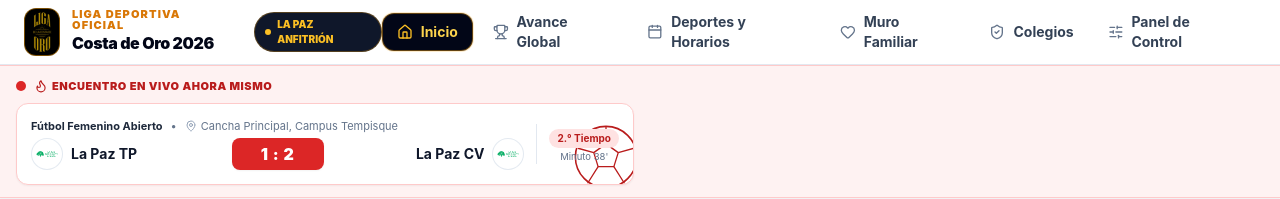
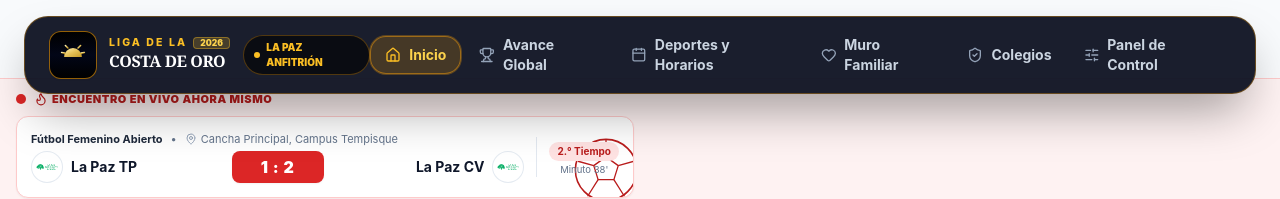
Before and after one commit to albustor/LD_costadeoro, a Next.js app: page / in a window 1280 px wide. Shown: the top 199 px of the page. Built offline with nearby package versions, Linux system fonts and the light colour scheme.

Commit message:
feat: implementar menu flotante en isla con expansion hacia abajo y logotipo vectorial nitido sin escudo

```diff
--- a/src/components/layout/Header.tsx
+++ b/src/components/layout/Header.tsx
@@ -3,6 +3,7 @@
 import React, { useState } from 'react';
 import Link from 'next/link';
 import { usePathname } from 'next/navigation';
+import { LigaCostaDeOroLogo } from '@/components/sports/LigaCostaDeOroLogo';
 import {
   Home,
   Trophy,
@@ -28,38 +29,24 @@ export function Header() {
   ];
 
   return (
-    <header className="sticky top-0 z-50 bg-white/95 backdrop-blur-md border-b border-slate-200 shadow-2xs">
-      <div className="max-w-7xl mx-auto px-4 sm:px-6">
-        <div className="flex items-center justify-between h-16 sm:h-18 py-2">
-          {/* Logo Oficial de la Liga Deportiva Costa de Oro 2026 */}
+    <header className="sticky top-2 sm:top-4 z-50 px-3 sm:px-6 max-w-7xl mx-auto transition-all duration-300">
+      <div className="bg-slate-950/90 backdrop-blur-xl border border-amber-500/35 shadow-2xl shadow-black/40 rounded-2xl sm:rounded-3xl px-3.5 sm:px-6 py-2 sm:py-2.5 transition-all">
+        <div className="flex items-center justify-between">
+          {/* Logotipo Oficial Nítido Sin Escudo */}
           <div className="flex items-center gap-3">
-            <Link href="/" className="flex items-center gap-3 group">
-              <div className="h-11 sm:h-12 w-8 sm:w-9 rounded-xl overflow-hidden bg-black border border-amber-500/50 shadow-xs shrink-0 flex items-center justify-center p-0.5 transition-transform group-hover:scale-105 group-hover:border-amber-400">
-                <img
-                  src="/logos/liga_costa_de_oro_gold_black.jpg"
-                  alt="Liga de la Costa de Oro"
-                  className="h-full w-full object-contain"
-                />
-              </div>
-              <div className="flex flex-col">
-                <span className="text-[10px] sm:text-[11px] font-black uppercase tracking-widest text-amber-600 leading-none">
-                  Liga Deportiva Oficial
-                </span>
-                <span className="text-sm sm:text-base font-black text-slate-950 tracking-tight leading-tight">
-                  Costa de Oro 2026
-                </span>
-              </div>
+            <Link href="/" className="flex items-center group transition-transform hover:scale-102">
+              <LigaCostaDeOroLogo variant="horizontal" size="md" />
             </Link>
 
             {/* Sede Anfitriona */}
-            <div className="hidden sm:flex items-center gap-1.5 px-2.5 py-1 rounded-full bg-slate-900 border border-amber-500/30 text-[10px] font-black text-amber-400 ml-2 shadow-2xs">
+            <div className="hidden sm:flex items-center gap-1.5 px-2.5 py-1 rounded-full bg-black/60 border border-amber-500/30 text-[10px] font-black text-amber-400 ml-1 shadow-2xs">
               <span className="h-1.5 w-1.5 rounded-full bg-amber-400 animate-pulse"></span>
               <span>LA PAZ ANFITRIÓN</span>
             </div>
           </div>
 
-          {/* Navegación Desktop Limpia con acentos Negro y Dorado */}
-          <nav className="hidden lg:flex items-center gap-1.5">
+          {/* Navegación Desktop Flotante con Negro y Dorado */}
+          <nav className="hidden lg:flex items-center gap-1">
             {navItems.map((item) => {
               const isActive = pathname === item.href;
               const Icon = item.icon;
@@ -68,13 +55,13 @@ export function Header() {
                 <Link
                   key={item.href}
                   href={item.href}
-                  className={`px-3.5 py-2 rounded-xl text-xs sm:text-sm font-bold transition-all flex items-center gap-2 ${
+                  className={`px-3.5 py-2 rounded-2xl text-xs sm:text-sm font-bold transition-all flex items-center gap-2 ${
                     isActive
-                      ? 'bg-slate-950 text-amber-300 border border-amber-500/40 shadow-xs ring-1 ring-amber-500/20'
-                      : 'text-slate-700 hover:text-slate-950 hover:bg-slate-100/90'
+                      ? 'bg-amber-500/20 text-amber-300 border border-amber-500/50 shadow-xs ring-1 ring-amber-500/30'
+                      : 'text-slate-300 hover:text-white hover:bg-white/10'
                   }`}
                 >
-                  <Icon className={`w-4 h-4 ${isActive ? 'text-amber-400' : 'text-slate-500'}`} />
+                  <Icon className={`w-4 h-4 ${isActive ? 'text-amber-400' : 'text-slate-400'}`} />
                   <span>{item.label}</span>
                 </Link>
               );
@@ -82,21 +69,20 @@ export function Header() {
           </nav>
 
           {/* Botón Menú Móvil */}
-          <div className="flex items-center lg:hidden gap-2">
+          <div className="flex items-center lg:hidden">
             <button
               onClick={() => setMobileMenuOpen(!mobileMenuOpen)}
               className="p-2 rounded-xl bg-slate-900 text-amber-400 border border-amber-500/30 hover:bg-black transition-colors"
               aria-label="Abrir menú"
             >
-              {mobileMenuOpen ? <X className="w-6 h-6" /> : <Menu className="w-6 h-6" />}
+              {mobileMenuOpen ? <X className="w-5 h-5" /> : <Menu className="w-5 h-5" />}
             </button>
           </div>
         </div>
-      </div>
 
-      {/* Menú Desplegable Móvil */}
+        {/* Menú Desplegable Móvil que se expande hacia abajo desde la isla flotante */}
         {mobileMenuOpen && (
-        <div className="lg:hidden bg-slate-950 border-b border-amber-500/30 px-4 py-4 space-y-2 shadow-xl animate-fade-in text-white">
+          <div className="lg:hidden pt-3 mt-2 border-t border-amber-500/20 space-y-1.5 animate-fade-in text-white">
             {navItems.map((item) => {
               const isActive = pathname === item.href;
               const Icon = item.icon;
@@ -106,19 +92,20 @@ export function Header() {
                   key={item.href}
                   href={item.href}
                   onClick={() => setMobileMenuOpen(false)}
-                className={`flex items-center gap-3 px-4 py-3 rounded-2xl text-sm font-bold transition-colors ${
+                  className={`flex items-center gap-3 px-3.5 py-2.5 rounded-xl text-xs sm:text-sm font-bold transition-colors ${
                     isActive
                       ? 'bg-amber-500/20 text-amber-300 border border-amber-500/40'
                       : 'text-slate-300 hover:bg-slate-900 hover:text-white'
                   }`}
                 >
-                <Icon className={`w-5 h-5 ${isActive ? 'text-amber-400' : 'text-slate-400'}`} />
+                  <Icon className={`w-4 h-4 ${isActive ? 'text-amber-400' : 'text-slate-400'}`} />
                   <span>{item.label}</span>
                 </Link>
               );
             })}
           </div>
         )}
+      </div>
     </header>
   );
 }
--- /dev/null
+++ b/src/components/sports/LigaCostaDeOroLogo.tsx
@@ -0,0 +1,164 @@
+'use client';
+
+import React from 'react';
+
+interface LigaCostaDeOroLogoProps {
+  variant?: 'horizontal' | 'emblem' | 'full';
+  className?: string;
+  size?: 'sm' | 'md' | 'lg';
+}
+
+/**
+ * Logotipo Vectorial Oficial de la Liga Deportiva Costa de Oro 2026:
+ * Renderizado nítido en SVG de alta resolución con gradientes dorados metálicos
+ * y sol naciente guanacasteco, garantizando máxima legibilidad en barra de navegación y móviles.
+ */
+export function LigaCostaDeOroLogo({
+  variant = 'horizontal',
+  className = '',
+  size = 'md',
+}: LigaCostaDeOroLogoProps) {
+  const heightClass = size === 'sm' ? 'h-9' : size === 'lg' ? 'h-16' : 'h-11 sm:h-12';
+
+  if (variant === 'emblem') {
+    return (
+      <div className={`relative inline-flex items-center justify-center shrink-0 ${heightClass} ${className}`}>
+        <svg
+          viewBox="0 0 160 220"
+          className="h-full w-auto drop-shadow-[0_2px_8px_rgba(212,175,55,0.25)]"
+          fill="none"
+          xmlns="http://www.w3.org/2000/svg"
+        >
+          <defs>
+            <linearGradient id="goldGradient" x1="0%" y1="0%" x2="100%" y2="100%">
+              <stop offset="0%" stopColor="#F5D061" />
+              <stop offset="35%" stopColor="#E6B800" />
+              <stop offset="70%" stopColor="#D4AF37" />
+              <stop offset="100%" stopColor="#AA771C" />
+            </linearGradient>
+            <linearGradient id="goldTextGrad" x1="0%" y1="0%" x2="0%" y2="100%">
+              <stop offset="0%" stopColor="#FFF2B2" />
+              <stop offset="50%" stopColor="#E5C158" />
+              <stop offset="100%" stopColor="#C59B27" />
+            </linearGradient>
+          </defs>
+
+          {/* LIGA Superior Curvado */}
+          <text
+            x="80"
+            y="65"
+            textAnchor="middle"
+            fontFamily="'Cinzel', 'Playfair Display', Georgia, serif"
+            fontWeight="900"
+            fontSize="58"
+            letterSpacing="2"
+            fill="url(#goldTextGrad)"
+            stroke="#AA771C"
+            strokeWidth="0.8"
+          >
+            LIGA
+          </text>
+
+          {/* Sol Naciente / Atardecer Costa de Oro */}
+          <g transform="translate(80, 92)">
+            {/* Rayos del Sol */}
+            <line x1="-32" y1="-12" x2="-22" y2="-6" stroke="url(#goldGradient)" strokeWidth="2.5" strokeLinecap="round" />
+            <line x1="-18" y1="-22" x2="-12" y2="-12" stroke="url(#goldGradient)" strokeWidth="2.5" strokeLinecap="round" />
+            <line x1="0" y1="-26" x2="0" y2="-15" stroke="url(#goldGradient)" strokeWidth="2.8" strokeLinecap="round" />
+            <line x1="18" y1="-22" x2="12" y2="-12" stroke="url(#goldGradient)" strokeWidth="2.5" strokeLinecap="round" />
+            <line x1="32" y1="-12" x2="22" y2="-6" stroke="url(#goldGradient)" strokeWidth="2.5" strokeLinecap="round" />
+            {/* Semicírculo del Sol */}
+            <path
+              d="M -16 0 A 16 16 0 0 1 16 0 Z"
+              fill="url(#goldGradient)"
+            />
+            {/* Líneas Horizontales del Mar */}
+            <line x1="-48" y1="5" x2="48" y2="5" stroke="url(#goldGradient)" strokeWidth="2.5" strokeLinecap="round" />
+            <line x1="-38" y1="12" x2="38" y2="12" stroke="url(#goldGradient)" strokeWidth="2" strokeLinecap="round" />
+            <line x1="-24" y1="18" x2="24" y2="18" stroke="url(#goldGradient)" strokeWidth="1.5" strokeLinecap="round" />
+          </g>
+
+          {/* DE LA COSTA DE */}
+          <text
+            x="80"
+            y="136"
+            textAnchor="middle"
+            fontFamily="system-ui, -apple-system, sans-serif"
+            fontWeight="800"
+            fontSize="14.5"
+            letterSpacing="3.5"
+            fill="url(#goldTextGrad)"
+          >
+            DE LA COSTA DE
+          </text>
+
+          {/* ORO Inferior */}
+          <text
+            x="80"
+            y="204"
+            textAnchor="middle"
+            fontFamily="'Cinzel', 'Playfair Display', Georgia, serif"
+            fontWeight="900"
+            fontSize="66"
+            letterSpacing="3"
+            fill="url(#goldTextGrad)"
+            stroke="#AA771C"
+            strokeWidth="0.8"
+          >
+            ORO
+          </text>
+        </svg>
+      </div>
+    );
+  }
+
+  // Variant 'horizontal' (Ideal y ultralegible para el Navbar)
+  return (
+    <div className={`inline-flex items-center gap-2.5 sm:gap-3 shrink-0 ${heightClass} ${className}`}>
+      {/* Icono de Sol / Escudo Guanacasteco Dorado */}
+      <div className="h-full aspect-square rounded-xl bg-gradient-to-b from-black via-slate-950 to-black border border-amber-500/60 shadow-sm flex items-center justify-center p-1 shrink-0 group-hover:border-amber-400 transition-colors">
+        <svg
+          viewBox="0 0 60 60"
+          className="h-full w-full"
+          fill="none"
+          xmlns="http://www.w3.org/2000/svg"
+        >
+          <defs>
+            <linearGradient id="iconGold" x1="0%" y1="0%" x2="100%" y2="100%">
+              <stop offset="0%" stopColor="#FFF2B2" />
+              <stop offset="50%" stopColor="#E5C158" />
+              <stop offset="100%" stopColor="#C59B27" />
+            </linearGradient>
+          </defs>
+          {/* Sol Naciente */}
+          <path d="M 16 33 A 14 14 0 0 1 44 33 Z" fill="url(#iconGold)" />
+          {/* Rayos */}
+          <line x1="30" y1="10" x2="30" y2="15" stroke="url(#iconGold)" strokeWidth="2.5" strokeLinecap="round" />
+          <line x1="18" y1="15" x2="22" y2="19" stroke="url(#iconGold)" strokeWidth="2.5" strokeLinecap="round" />
+          <line x1="42" y1="15" x2="38" y2="19" stroke="url(#iconGold)" strokeWidth="2.5" strokeLinecap="round" />
+          <line x1="12" y1="26" x2="17" y2="27" stroke="url(#iconGold)" strokeWidth="2.5" strokeLinecap="round" />
+          <line x1="48" y1="26" x2="43" y2="27" stroke="url(#iconGold)" strokeWidth="2.5" strokeLinecap="round" />
+          {/* Océano Dorado */}
+          <line x1="10" y1="36" x2="50" y2="36" stroke="url(#iconGold)" strokeWidth="2.5" strokeLinecap="round" />
+          <line x1="16" y1="42" x2="44" y2="42" stroke="url(#iconGold)" strokeWidth="2" strokeLinecap="round" />
+          <line x1="22" y1="47" x2="38" y2="47" stroke="url(#iconGold)" strokeWidth="1.5" strokeLinecap="round" />
+        </svg>
+      </div>
+
+      {/* Tipografía Oficial Nítida y Legible */}
+      <div className="flex flex-col justify-center">
+        <div className="flex items-center gap-1.5">
+          <span className="font-extrabold text-[9.5px] sm:text-[10.5px] tracking-[0.2em] uppercase text-amber-400 leading-none">
+            LIGA DE LA
+          </span>
+          <span className="px-1.5 py-0.2 rounded bg-amber-400/20 border border-amber-400/40 text-amber-300 font-black text-[8.5px] leading-tight">
+            2026
+          </span>
+        </div>
+        <span className="font-black text-sm sm:text-base tracking-tight text-white uppercase leading-tight font-serif drop-shadow-xs">
+          COSTA DE ORO
+        </span>
+      </div>
+    </div>
+  );
+}
```
Lines whose indentation alone changed are shown as unchanged.
